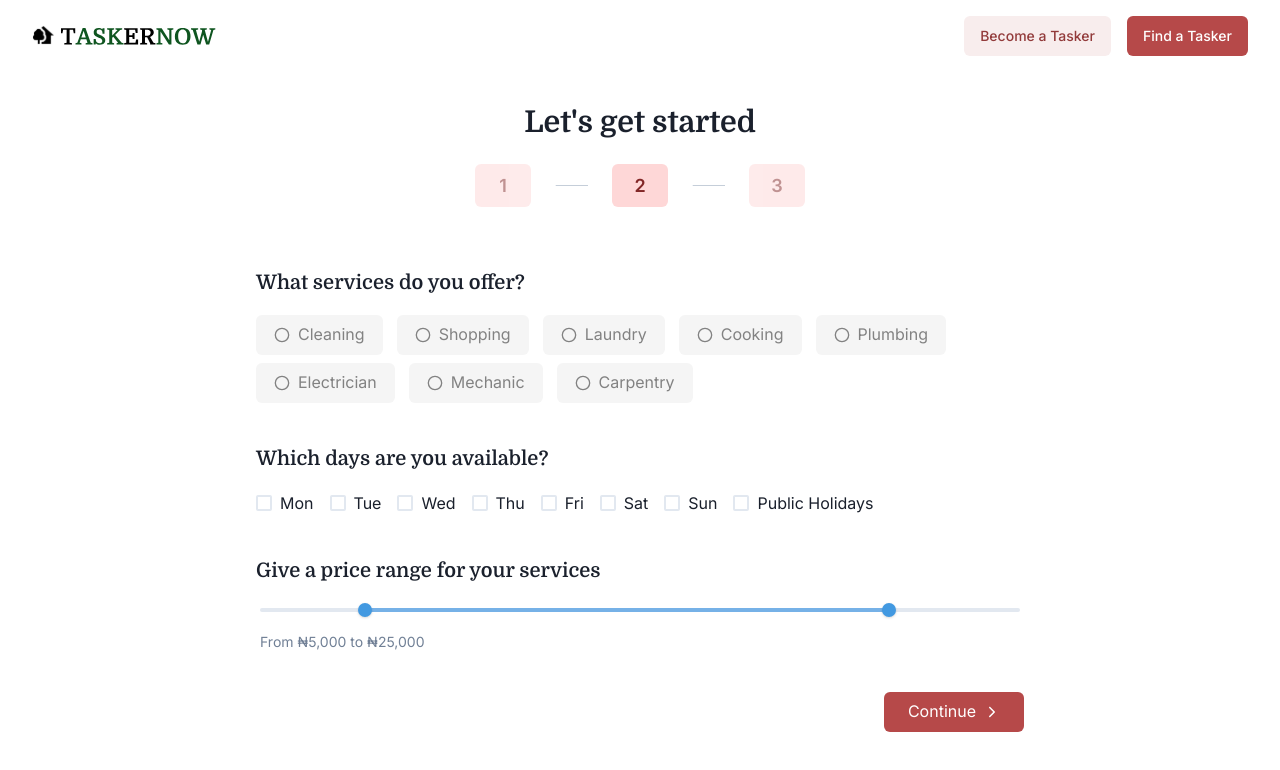
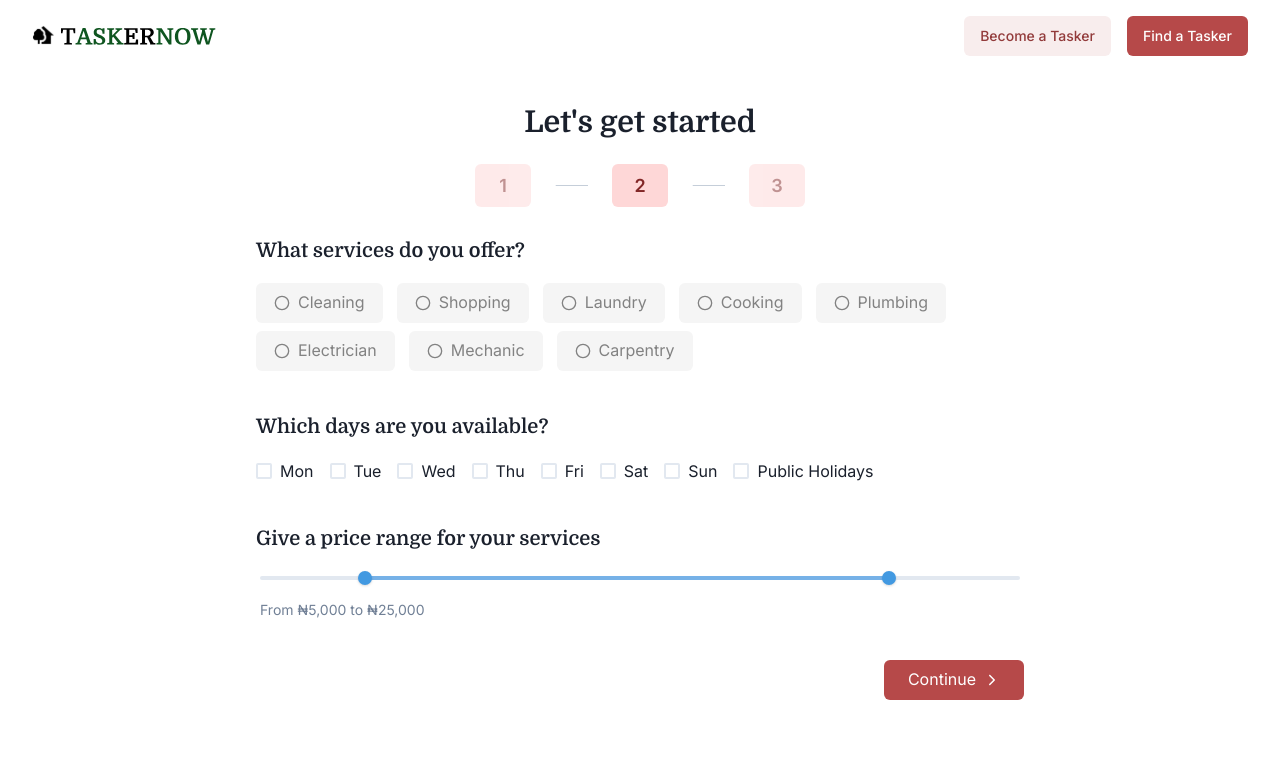
Before and after one commit to sophiaabah/tasker_ng, a Next.js app: page /taskers/register/step-2 in a window 1280 px wide. Shown: the top 770 px of the page. Built offline with nearby package versions, Linux system fonts and the light colour scheme; no server answers; a web font is replaced by a local one.

Commit message:
padding and image size changed

```diff
--- a/pages/customer/[id].js
+++ b/pages/customer/[id].js
@@ -185,8 +185,8 @@ export default function App({ searchResults, customerId }) {
                     variant={{ lg: "solid", base: "outline" }}
                     colorScheme="primary"
                     alignSelf="flex-end"
-                    isLoading={isLoading}
-                    disabled={isLoading}
+                    // isLoading={isLoading}
+                    // disabled={isLoading}
                     onClick={() => selectTasker(tasker.id)}
                   >
                     Select Tasker
--- a/pages/taskers/register/step-1.js
+++ b/pages/taskers/register/step-1.js
@@ -84,7 +84,7 @@ export default function RegisterPage() {
         <title>Tasker | Everyday life made easier </title>
       </Head>
 
-      <Stack mt={8} spacing={16} alignItems="center">
+      <Stack mt={8} spacing={8} alignItems="center">
         <Stack mb={2} alignItems="center" spacing={6}>
           <Heading fontSize="30px">Let&apos;s get started</Heading>
 
--- a/pages/taskers/register/step-2.js
+++ b/pages/taskers/register/step-2.js
@@ -83,7 +83,7 @@ export default function RegisterPage() {
         <title>Tasker | Everyday life made easier </title>
       </Head>
 
-      <Stack mt={8} spacing={16} alignItems="center">
+      <Stack mt={8} spacing={8} alignItems="center">
         <Stack alignItems="center" spacing={6}>
           <Heading fontSize="30px">Let&apos;s get started</Heading>
 
--- a/pages/taskers/register/step-3.js
+++ b/pages/taskers/register/step-3.js
@@ -89,7 +89,7 @@ export default function Page({ profile }) {
               flex={2}
               w="full"
               shadow="md"
-              maxH={{ lg: "350px", md: "350px", base: "300px" }}
+              maxH={{ lg: "350px", md: "350px", base: "220px" }}
               rounded="xl"
               overflow="hidden"
               alt={profile.name}
```
